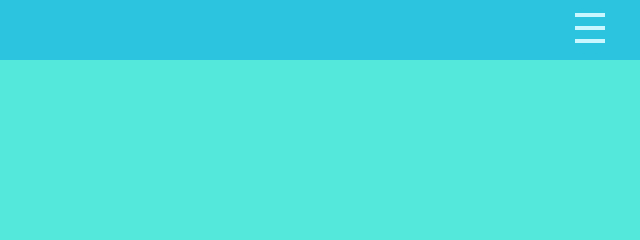
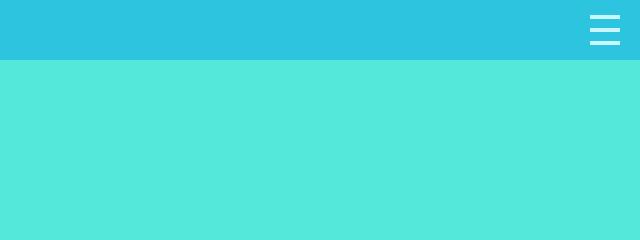
Before and after one commit to lampze/lampze.github.io, a plain HTML site: page index.html in a window 1280 px wide. Shown: the top 240 px of the page, 640-1280 px from the left. Drawn offline with Linux system fonts and the light colour scheme.

Commit message:
css
修复了在手机上显示的问题

```diff
--- a/css/main.css
+++ b/css/main.css
@@ -49,8 +49,11 @@ nav ul li a{
 }
 
 #list{
-	float: right;
-	margin-right: 30px;
+	position: fixed;
+	margin: 0;
+	padding: 0;
+	right: 20px;
+	top:15px;
 	border: none;
 	background-color: #2cc4df;
 }
@@ -97,3 +100,7 @@ li:hover{
 	font-size: 23px;
 	font-family: 微软雅黑;
 }
+
+li:hover{
+	background-color: transparent;
+}
```
